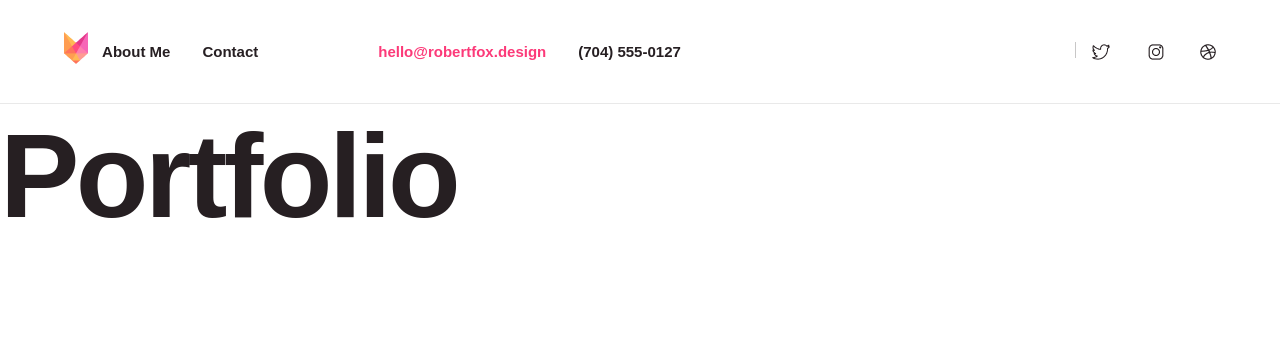
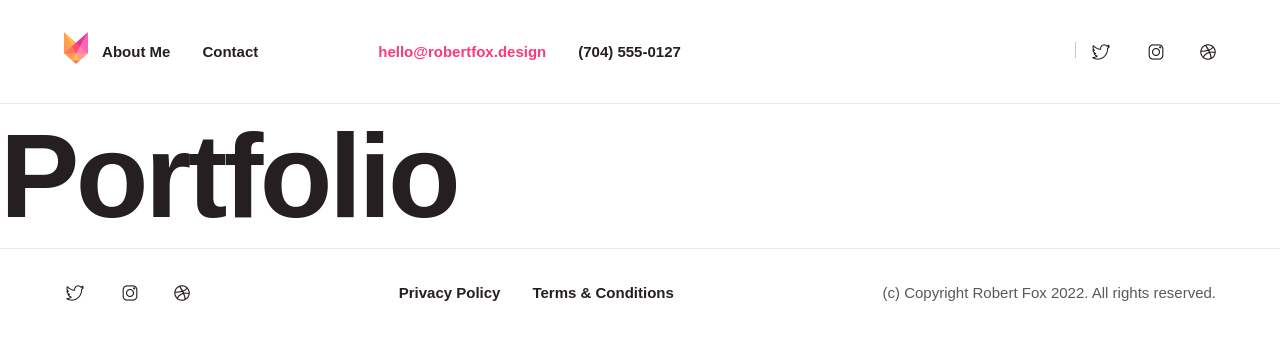
Before and after one commit to jinasunuwar/Responsive-Design-Practice, a plain HTML site: page index.html in a window 1280 px wide. Drawn offline with Linux system fonts and the light colour scheme.

Commit message:
Footer added

```diff
--- /dev/null
+++ b/css/footer.css
@@ -0,0 +1,49 @@
+.site-footer {
+    border-top: 1px solid #e9e9e9;
+}
+
+.site-footer .footer-wrap {
+    display: flex;
+    flex-direction: column;
+    align-items: center;
+    gap: 24px;
+    margin: 32px 0;
+}
+
+@media (min-width:998px) {
+    .site-footer .footer-wrap {
+        flex-direction: row;
+        justify-content: space-between;
+        gap: 0;
+    }
+}
+
+.site-footer .footer-wrap .copyright p {
+    color: #5c5759;
+    text-align: center;
+    font-size: 15px;
+    line-height: 24px;
+}
+
+.site-footer .footer-wrap .tos {
+    display: inline-flex;
+    gap: 32px;
+    text-align: center;
+}
+
+.site-footer .footer-wrap .tos a {
+    text-decoration: none;
+}
+
+.site-footer .footer-wrap .tos h6 {
+    font-family: 'Proxima Nova', sans-serif;
+    font-weight: 700;
+    font-size: 15px;
+    line-height: 24px;
+}
+
+.site-footer .footer-wrap .media-social-links {
+    display: flex !important;
+    align-items: center !important;
+    gap: 32px;
+}
--- a/global.css
+++ b/global.css
@@ -2,7 +2,6 @@
     box-sizing: border-box;
     margin: 0;
     padding: 0;
-    color: #261F22;
 }
 
 .container {
@@ -32,6 +31,7 @@ body {
     text-align: left;
     margin: 0;
     padding: 0;
+    color: #261F22;
 }
 
 h1 {
@@ -41,6 +41,7 @@ h1 {
     font-weight: 700;
     line-height: normal;
     letter-spacing: -1.65px;
+    color: #261F22;
 }
 
 @media (min-width: 768px) {
@@ -51,6 +52,7 @@ h1 {
         font-weight: 700;
         line-height: 132px;
         letter-spacing: -3.06px;
+        color: #261F22;
     }
 
 }
@@ -63,6 +65,7 @@ h1 {
         font-weight: 700;
         line-height: 144px;
         letter-spacing: -3.57px;
+        color: #261F22;
     }
 
 }
@@ -73,6 +76,7 @@ h2 {
     font-style: normal;
     font-weight: 600;
     line-height: 56px;
+    color: #261F22;
 }
 
 @media (min-width: 768px) {
@@ -82,6 +86,7 @@ h2 {
         font-style: normal;
         font-weight: 600;
         line-height: 100px;
+        color: #261F22;
     }
 }
 
@@ -91,7 +96,8 @@ h2 {
         font-size: 84px;
         font-style: normal;
         font-weight: 600;
-        line-height: 112px
+        line-height: 112px;
+        color: #261F22;
     }
 }
 
@@ -102,6 +108,7 @@ h3 {
     font-weight: 400;
     line-height: 48px;
     letter-spacing: -1.05px;
+    color: #261F22;
 }
 
 @media (min-width: 768px) {
@@ -112,6 +119,7 @@ h3 {
         font-weight: 400;
         line-height: 72px;
         letter-spacing: -1.53px;
+        color: #261F22;
     }
 }
 
@@ -123,6 +131,7 @@ h3 {
         font-weight: 400;
         line-height: 72px;
         letter-spacing: -1.77px;
+        color: #261F22;
     }
 }
 
@@ -132,6 +141,7 @@ h4 {
     font-style: normal;
     font-weight: 600;
     line-height: 40px;
+    color: #261F22;
 }
 
 @media (min-width: 768px) {
@@ -141,6 +151,7 @@ h4 {
         font-style: normal;
         font-weight: 600;
         line-height: 48px;
+        color: #261F22;
     }
 }
 
@@ -151,6 +162,7 @@ h4 {
         font-style: normal;
         font-weight: 600;
         line-height: 48px;
+        color: #261F22;
     }
 }
 
@@ -160,6 +172,7 @@ h5 {
     font-style: normal;
     font-weight: 500;
     line-height: 28px;
+    color: #261F22;
 }
 
 @media (min-width: 768px) {
@@ -168,6 +181,7 @@ h5 {
         font-style: normal;
         font-weight: 500;
         line-height: 32px;
+        color: #261F22;
     }
 }
 
@@ -177,6 +191,7 @@ h5 {
         font-style: normal;
         font-weight: 500;
         line-height: 40px;
+        color: #261F22;
     }
 }
 
@@ -186,6 +201,7 @@ h6 {
     font-style: normal;
     font-weight: 500;
     line-height: 24px;
+    color: #261F22;
 }
 
 @media (min-width: 992px) {
@@ -194,5 +210,6 @@ h6 {
         font-style: normal;
         font-weight: 500;
         line-height: 30px;
+        color: #261F22;
     }
 }
--- a/index.html
+++ b/index.html
@@ -18,12 +18,20 @@
                     </div>
                     <div class="contact-bar">
                         <div class="about">
-                            <a href=""><h6>About Me</h6></a>
-                            <a href=""><h6>Contact</h6></a>
+                            <a href="">
+                                <h6>About Me</h6>
+                            </a>
+                            <a href="">
+                                <h6>Contact</h6>
+                            </a>
                         </div>
                         <div class="contact">
-                            <a href="" class="mail"><h6>hello@robertfox.design</h6></a>
-                            <a href=""><h6>(704) 555-0127</h6></a>
+                            <a href="" class="mail">
+                                <h6>hello@robertfox.design</h6>
+                            </a>
+                            <a href="">
+                                <h6>(704) 555-0127</h6>
+                            </a>
 
                         </div>
                     </div>
@@ -52,7 +60,30 @@
             <h1>Portfolio</h1>
 
         </main>
-        <footer class="site-footer"></footer>
+        <footer class="site-footer">
+            <div class="container">
+                <div class="footer-wrap">
+                    <div class="media-social-links">
+                        <img src="./images/social-twitter 1.png" alt="Twitter" width="22px" height="22px">
+                        <img src="./images/social-instagram 1.png" alt="Instagram" width="24px" height="24px"
+                           >
+                        <img src="./images/dribbble 1.png" alt="Dribble" width="16px" height="16px"
+                           >
+                    </div>
+                    <div class="tos">
+                        <a href="">
+                            <h6>Privacy Policy</h6>
+                        </a>
+                        <a href="">
+                            <h6>Terms & Conditions</h6>
+                        </a>
+                    </div>
+                    <div class="copyright">
+                        <p>(c) Copyright Robert Fox 2022. All rights reserved.</p>
+                    </div>
+                </div>
+            </div>
+        </footer>
     </div>
 </body>
 
--- a/style.css
+++ b/style.css
@@ -1,5 +1,6 @@
 @import "./global.css";
 
 /* components css files */
-@import "./components/header.css";
-@import "./components/button.css";
+@import "./css/header.css";
+@import "./css/footer.css";
+@import "./css/button.css";
```
Also changed, not shown: components/components.html (deleted, +0 -12 lines), css/button.css (added), css/header.css (renamed from components/header.css).
